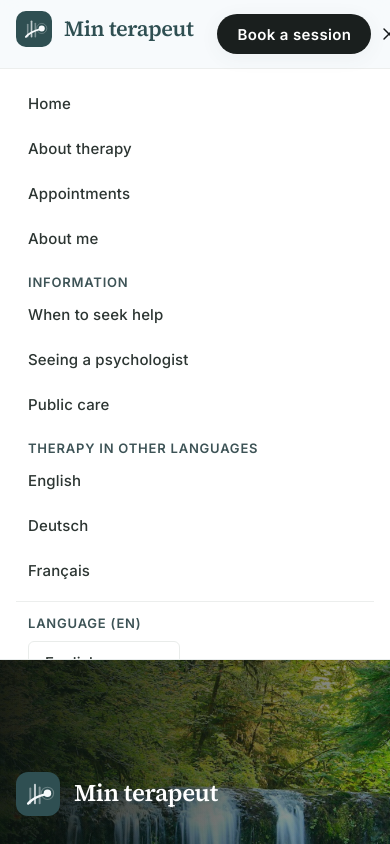
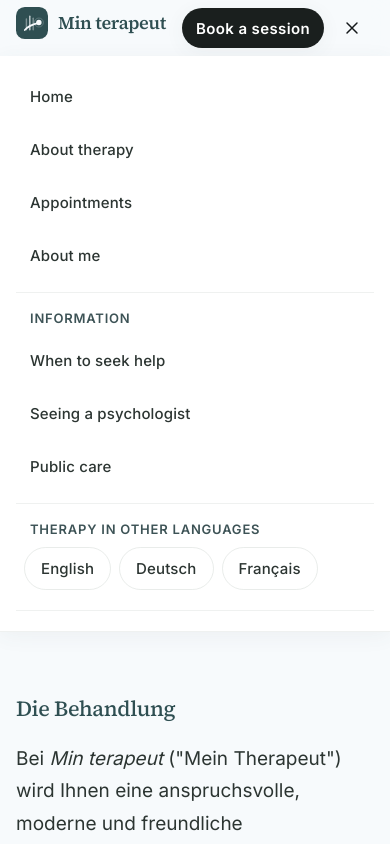
Before and after one commit to xalatechnologies/minterapeut, a Next.js app: page /en/deutsch in a window 390 px wide. Both pictures are taken after a click on the button "Open menu". Shown: the top 844 px of the page. Built offline with nearby package versions, Linux system fonts and the light colour scheme.

Commit message:
Polish mobile navigation and responsive layout.
Add overlay menu with scroll lock, larger touch targets, and tighter hero/header spacing on small screens.

```diff
--- a/src/app/globals.css
+++ b/src/app/globals.css
@@ -36,8 +36,8 @@
   --color-focus: #496366;
 
   /* Shared type scale */
-  --text-display: clamp(2.5rem, 5vw, 3.75rem);
-  --text-headline: clamp(1.75rem, 3vw, 2.25rem);
+  --text-display: clamp(2.15rem, 7vw, 3.75rem);
+  --text-headline: clamp(1.6rem, 4.5vw, 2.25rem);
   --text-title: clamp(1.35rem, 2vw, 1.625rem);
   --text-body-lg: 1.1875rem;
   --text-body: 1.125rem;
@@ -205,7 +205,8 @@
     width: 100%;
     max-width: var(--content-max);
     margin-inline: auto;
-    padding-inline: var(--space-margin);
+    padding-inline: max(var(--space-margin), env(safe-area-inset-left));
+    padding-inline-end: max(var(--space-margin), env(safe-area-inset-right));
   }
 }
 
--- a/src/components/content/landing-page-view.tsx
+++ b/src/components/content/landing-page-view.tsx
@@ -155,9 +155,9 @@ export async function LandingPageView({ file }: { file: LandingPageFile }) {
         <div className="absolute inset-0 bg-gradient-to-r from-[#0b1210]/92 via-[#0b1210]/55 to-[#0b1210]/20" />
         <div className="absolute inset-0 bg-gradient-to-t from-[#0b1210]/75 via-transparent to-[#0b1210]/30" />
 
-        <div className="container-site relative flex min-h-[68vh] flex-col justify-end pb-16 pt-28 sm:min-h-[78vh] sm:pb-24">
-          <div className="animate-fade-up mb-6 text-white">
-            <SiteLogo size="lg" />
+        <div className="container-site relative flex min-h-[68vh] flex-col justify-end pb-12 pt-24 sm:min-h-[78vh] sm:pb-24 sm:pt-28">
+          <div className="animate-fade-up mb-5 text-white sm:mb-6">
+            <SiteLogo size="md" className="sm:[&_.logo-mark]:h-11 sm:[&_.logo-mark]:w-11 sm:[&_.logo-word]:text-[1.5rem]" />
           </div>
           <h1 className="type-display animate-fade-up max-w-3xl text-white drop-shadow-[0_2px_20px_rgba(0,0,0,0.4)]">
             {Array.isArray(hero.headline) ? (
@@ -170,23 +170,31 @@ export async function LandingPageView({ file }: { file: LandingPageFile }) {
               hero.headline
             )}
           </h1>
-          <p className="type-title animate-fade-up mt-5 text-white/95">
+          <p className="type-title animate-fade-up mt-4 text-white/95 sm:mt-5">
             {hero.name}
           </p>
           <p className="type-label animate-fade-up mt-2 text-white/75">
             {siteConfig.specialty}
           </p>
-          <p className="type-body-lg animate-fade-up mt-6 max-w-xl text-white/90">
+          <p className="type-body-lg animate-fade-up mt-5 max-w-xl text-pretty text-white/90 sm:mt-6">
             {hero.support}
           </p>
           <div
-            className="animate-fade-up mt-9 flex flex-col gap-3 sm:flex-row sm:flex-wrap sm:items-center"
+            className="animate-fade-up mt-8 flex w-full flex-col gap-3 sm:mt-9 sm:w-auto sm:flex-row sm:flex-wrap sm:items-center"
             style={{ animationDelay: "100ms" }}
           >
-            <ButtonLink href="/timebestilling" variant="primary">
+            <ButtonLink
+              href="/timebestilling"
+              variant="primary"
+              className="w-full sm:w-auto"
+            >
               {t("book")}
             </ButtonLink>
-            <ButtonLink href={siteConfig.phoneHref} variant="onDark">
+            <ButtonLink
+              href={siteConfig.phoneHref}
+              variant="onDark"
+              className="w-full sm:w-auto"
+            >
               {siteConfig.phone}
             </ButtonLink>
           </div>
--- a/src/components/content/source-page-view.tsx
+++ b/src/components/content/source-page-view.tsx
@@ -67,7 +67,7 @@ export async function EditorialPageView({ file }: EditorialPageViewProps) {
           />
           <div className="absolute inset-0 bg-gradient-to-r from-[#0b1210]/88 via-[#0b1210]/50 to-[#0b1210]/20" />
           <div className="absolute inset-0 bg-gradient-to-t from-[#0b1210]/65 via-transparent to-[#0b1210]/20" />
-          <div className="container-site relative flex min-h-[42vh] flex-col justify-end pb-12 pt-28 sm:min-h-[48vh] sm:pb-16">
+          <div className="container-site relative flex min-h-[42vh] flex-col justify-end pb-10 pt-24 sm:min-h-[48vh] sm:pb-16 sm:pt-28">
             <p className="type-caption text-white/70">{siteConfig.brand}</p>
             <h1 className="type-headline mt-3 max-w-3xl text-white drop-shadow-[0_2px_16px_rgba(0,0,0,0.35)]">
               {pageTitle}
--- a/src/components/layout/site-header.tsx
+++ b/src/components/layout/site-header.tsx
@@ -1,6 +1,6 @@
 "use client";
 
-import { useLocale, useTranslations } from "next-intl";
+import { useTranslations } from "next-intl";
 import { useEffect, useId, useRef, useState } from "react";
 
 import { LanguageSwitcher } from "@/components/layout/language-switcher";
@@ -26,12 +26,14 @@ export function SiteHeader() {
   const t = useTranslations("Nav");
   const tItems = useTranslations("Nav.items");
   const pathname = usePathname();
-  const locale = useLocale();
   const [menuOpen, setMenuOpen] = useState(false);
   const [moreOpen, setMoreOpen] = useState(false);
   const moreRef = useRef<HTMLDivElement>(null);
+  const menuButtonRef = useRef<HTMLButtonElement>(null);
+  const mobileNavRef = useRef<HTMLElement>(null);
   const moreButtonId = useId();
   const moreMenuId = useId();
+  const mobileNavId = useId();
 
   const primaryItems = navItems.filter((item) => PRIMARY_HREFS.has(item.href));
   const moreItems = navItems.filter((item) => MORE_HREFS.has(item.href));
@@ -64,16 +66,36 @@ export function SiteHeader() {
     };
   }, [moreOpen]);
 
+  useEffect(() => {
+    if (!menuOpen) return;
+
+    const previousOverflow = document.body.style.overflow;
+    document.body.style.overflow = "hidden";
+
+    function onKeyDown(event: KeyboardEvent) {
+      if (event.key === "Escape") {
+        setMenuOpen(false);
+        menuButtonRef.current?.focus();
+      }
+    }
+
+    document.addEventListener("keydown", onKeyDown);
+    return () => {
+      document.body.style.overflow = previousOverflow;
+      document.removeEventListener("keydown", onKeyDown);
+    };
+  }, [menuOpen]);
+
   return (
-    <header className="sticky top-0 z-50 border-b border-outline-variant/25 bg-surface/90 backdrop-blur-md">
-      <div className="container-site flex h-[4.25rem] items-center justify-between gap-6">
+    <header className="sticky top-0 z-50 border-b border-outline-variant/25 bg-surface/95 backdrop-blur-md supports-[backdrop-filter]:bg-surface/90">
+      <div className="container-site flex h-14 items-center justify-between gap-3 sm:h-[4.25rem] sm:gap-6">
         <Link
           href="/"
-          className="shrink-0 text-sage-deep transition-opacity hover:opacity-80"
+          className="min-w-0 shrink text-sage-deep transition-opacity hover:opacity-80"
           onClick={() => setMenuOpen(false)}
           aria-label={siteConfig.brand}
         >
-          <SiteLogo size="md" />
+          <SiteLogo size="sm" className="sm:[&_.logo-mark]:h-9 sm:[&_.logo-mark]:w-9 sm:[&_.logo-word]:text-[1.35rem]" />
         </Link>
 
         <nav
@@ -193,7 +215,7 @@ export function SiteHeader() {
             })}
         </nav>
 
-        <div className="flex items-center gap-2 sm:gap-3">
+        <div className="flex shrink-0 items-center gap-1.5 sm:gap-3">
           <div className="hidden sm:block">
             <LanguageSwitcher compact />
           </div>
@@ -201,15 +223,16 @@ export function SiteHeader() {
             href="/timebestilling"
             variant="book"
             size="sm"
-            className="shrink-0"
+            className="hidden min-[380px]:inline-flex shrink-0 px-3.5 sm:px-5"
           >
             {t("book")}
           </ButtonLink>
           <button
+            ref={menuButtonRef}
             type="button"
-            className="inline-flex h-9 w-9 items-center justify-center rounded-lg text-on-surface transition hover:bg-surface-variant lg:hidden"
+            className="inline-flex h-11 w-11 items-center justify-center rounded-xl text-on-surface transition hover:bg-surface-variant active:bg-surface-container lg:hidden"
             aria-expanded={menuOpen}
-            aria-controls="mobile-nav"
+            aria-controls={mobileNavId}
             aria-label={menuOpen ? t("closeMenu") : t("openMenu")}
             onClick={() => setMenuOpen((value) => !value)}
           >
@@ -218,20 +241,31 @@ export function SiteHeader() {
         </div>
       </div>
 
+      {/* Backdrop */}
+      {menuOpen ? (
         <div
-        id="mobile-nav"
-        className={cn(
-          "max-h-[70vh] overflow-y-auto border-t border-outline-variant/30 bg-surface-container-lowest lg:hidden",
-          menuOpen ? "block" : "hidden",
-        )}
+          aria-hidden
+          className="fixed inset-0 top-14 z-40 bg-[#0b1210]/55 backdrop-blur-[2px] sm:top-[4.25rem] lg:hidden"
+          onClick={() => setMenuOpen(false)}
+        />
+      ) : null}
+
+      {/* Mobile panel */}
+      {menuOpen ? (
+        <nav
+          ref={mobileNavRef}
+          id={mobileNavId}
+          aria-label={t("main")}
+          className="absolute inset-x-0 top-full z-50 w-full max-h-[min(78dvh,36rem)] animate-fade-up overflow-y-auto overscroll-contain border-b border-outline-variant/25 bg-surface-container-lowest shadow-[var(--shadow-soft)] lg:hidden"
+          style={{ animationDuration: "280ms" }}
         >
-        <div className="container-site flex flex-col py-3">
+          <div className="container-site flex flex-col gap-1 py-4 pb-[max(1.25rem,env(safe-area-inset-bottom))]">
             {primaryItems.map((item) => (
               <Link
                 key={item.href}
                 href={item.href as "/"}
                 className={cn(
-                "type-label rounded-lg px-3 py-3 transition",
+                  "type-label rounded-xl px-3.5 py-3.5 transition active:scale-[0.99]",
                   isActivePath(pathname, item.href)
                     ? "bg-surface-container text-sage-deep"
                     : "text-on-surface-variant hover:bg-surface-container hover:text-sage-deep",
@@ -242,13 +276,17 @@ export function SiteHeader() {
               </Link>
             ))}
 
-          <p className="type-caption mt-3 px-3 text-secondary">{t("more")}</p>
+            <div className="my-2 border-t border-outline-variant/25" />
+
+            <p className="type-caption px-3.5 pb-1 pt-1 text-secondary">
+              {t("more")}
+            </p>
             {moreItems.map((item) => (
               <Link
                 key={item.href}
                 href={item.href as "/"}
                 className={cn(
-                "type-label rounded-lg px-3 py-3 transition",
+                  "type-label rounded-xl px-3.5 py-3.5 transition active:scale-[0.99]",
                   isActivePath(pathname, item.href)
                     ? "bg-surface-container text-sage-deep"
                     : "text-on-surface-variant hover:bg-surface-container hover:text-sage-deep",
@@ -259,28 +297,44 @@ export function SiteHeader() {
               </Link>
             ))}
 
-          <p className="type-caption mt-3 px-3 text-secondary">
+            <div className="my-2 border-t border-outline-variant/25" />
+
+            <p className="type-caption px-3.5 pb-1 pt-1 text-secondary">
               {t("languages")}
             </p>
+            <div className="flex flex-wrap gap-2 px-2 pb-2">
               {languageItems.map((item) => (
                 <Link
                   key={item.href}
                   href={item.href as "/"}
-              className="type-label rounded-lg px-3 py-3 text-on-surface-variant transition hover:bg-surface-container hover:text-sage-deep"
+                  className="type-label rounded-full border border-outline-variant/35 px-4 py-2.5 text-on-surface-variant transition hover:border-sage-deep hover:text-sage-deep active:scale-[0.98]"
                   onClick={() => setMenuOpen(false)}
                 >
                   {navLabel(tItems, item.href, item.label)}
                 </Link>
               ))}
+            </div>
 
-          <div className="mt-2 border-t border-outline-variant/30 pt-3 sm:hidden">
-            <p className="type-caption mb-2 px-3 text-secondary">
-              {t("language")} ({locale.toUpperCase()})
+            <div className="mt-2 border-t border-outline-variant/25 px-2 pt-4 sm:hidden">
+              <p className="type-caption mb-2 px-1.5 text-secondary">
+                {t("language")}
               </p>
-            <LanguageSwitcher className="px-3" />
+              <LanguageSwitcher className="w-full [&_select]:w-full" />
+            </div>
+
+            <div className="mt-4 px-2 min-[380px]:hidden">
+              <ButtonLink
+                href="/timebestilling"
+                variant="book"
+                className="w-full"
+                onClick={() => setMenuOpen(false)}
+              >
+                {t("book")}
+              </ButtonLink>
             </div>
           </div>
-      </div>
+        </nav>
+      ) : null}
     </header>
   );
 }
--- a/src/components/layout/site-logo.tsx
+++ b/src/components/layout/site-logo.tsx
@@ -33,11 +33,11 @@ export function SiteLogo({
         className,
       )}
     >
-      <LogoMark className={cn("shrink-0", s.mark)} />
+      <LogoMark className={cn("logo-mark shrink-0", s.mark)} />
       {markOnly ? null : (
         <span
           className={cn(
-            "font-serif font-semibold tracking-tight leading-none",
+            "logo-word font-serif font-semibold tracking-tight leading-none",
             s.text,
           )}
         >
--- a/src/components/ui/button-link.tsx
+++ b/src/components/ui/button-link.tsx
@@ -7,6 +7,7 @@ type ButtonLinkProps = {
   variant?: "primary" | "secondary" | "outline" | "book" | "onDark";
   className?: string;
   size?: "default" | "sm";
+  onClick?: () => void;
 };
 
 const styles = {
@@ -27,6 +28,7 @@ export function ButtonLink({
   variant = "primary",
   className,
   size = "default",
+  onClick,
 }: ButtonLinkProps) {
   const classNames = cn(
     "type-label inline-flex items-center justify-center rounded-full font-semibold tracking-wide transition",
@@ -41,14 +43,14 @@ export function ButtonLink({
     href.startsWith("#")
   ) {
     return (
-      <a href={href} className={classNames}>
+      <a href={href} className={classNames} onClick={onClick}>
         {children}
       </a>
     );
   }
 
   return (
-    <Link href={href as "/"} className={classNames}>
+    <Link href={href as "/"} className={classNames} onClick={onClick}>
       {children}
     </Link>
   );
```
Also changed, not shown: src/components/layout/site-footer.tsx (+5 -5 lines). Lines whose indentation alone changed are shown as unchanged.
